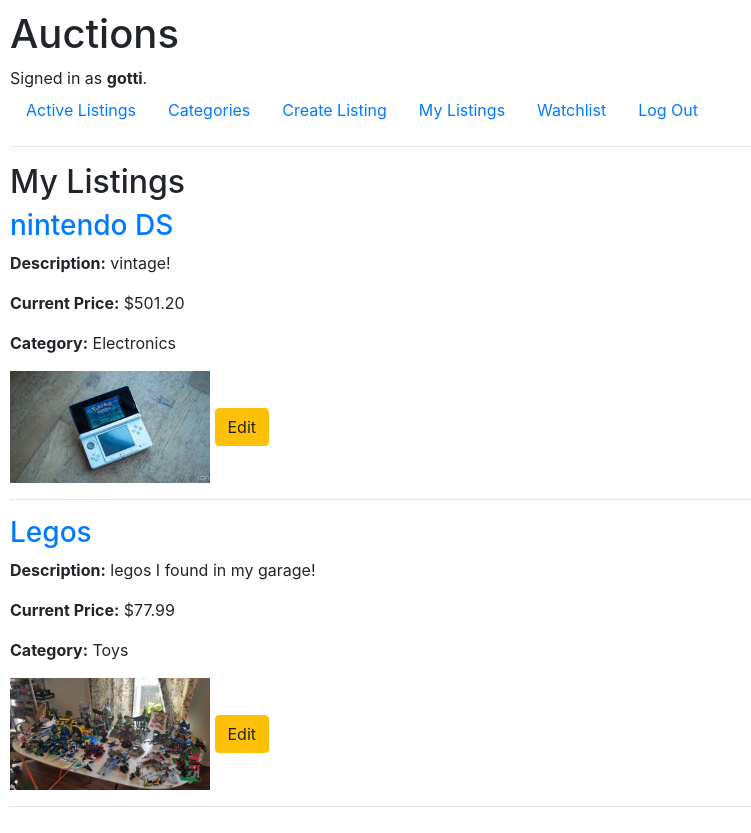
After one commit to christianmarrtinez/auction-site, a Django app: page /my_listings/ in a window 1280 px wide. The commit adds this page. Shown: the whole page, without its empty margins (0-751 px from the left). Run offline with Django 3.2, Linux system fonts and the light colour scheme; a user stored in the database is signed in; data comes from the database, SQL or seed files in the repository; both versions use the stored data as it was after the commit; some libraries are stand-ins or nearby versions.

Commit message:
add a my_listings page for the users

```diff
--- a/auctions/templates/auctions/layout.html
+++ b/auctions/templates/auctions/layout.html
@@ -28,6 +28,9 @@
                     <a class="nav-link" href="{% url 'create_listing' %}">Create Listing</a>
                 </li>
                 <li class="nav-item">
+                    <a class="nav-link" href="{% url 'my_listings' %}">My Listings</a>
+                </li>
+                <li class="nav-item">
                     <a class="nav-link" href="{% url 'watchlist' %}">Watchlist</a>
                 </li>
                 <li class="nav-item">
--- /dev/null
+++ b/auctions/templates/auctions/my_listings.html
@@ -0,0 +1,25 @@
+{% extends "auctions/layout.html" %}
+
+{% block body %}
+<h2>My Listings</h2>
+
+{% if listings %}
+    <div class="listings">
+        {% for listing in listings %}
+            <div class="listing">
+                <h3><a href="{% url 'listing' listing.id %}">{{ listing.title }}</a></h3>
+                <p><strong>Description:</strong> {{ listing.description }}</p>
+                <p><strong>Current Price:</strong> ${{ listing.current_price|floatformat:2 }}</p>
+                <p><strong>Category:</strong> {{ listing.category }}</p>
+                {% if listing.image %}
+                    <img src="{{ listing.image.url }}" alt="{{ listing.title }}" style="max-width: 200px;">
+                {% endif %}
+                <a href="{% url 'edit_listing' listing.id %}" class="btn btn-warning">Edit</a>
+            </div>
+            <hr>
+        {% endfor %}
+    </div>
+{% else %}
+    <p>You have no listings at the moment.</p>
+{% endif %}
+{% endblock %}
--- a/auctions/urls.py
+++ b/auctions/urls.py
@@ -15,6 +15,7 @@
     path("listing/<int:listing_id>/", views.listing, name="listing"),
     path("watchlist/", views.watchlist, name="watchlist"),
     path("listing/<int:listing_id>/edit/", views.edit_listing, name="edit_listing"),
+    path('my_listings/', views.my_listings, name='my_listings'),
     path("watchlist/<int:listing_id>/toggle/", views.toggle_watchlist, name="toggle_watchlist")
 
 ] + static(settings.MEDIA_URL, document_root=settings.MEDIA_ROOT)
--- a/auctions/views.py
+++ b/auctions/views.py
@@ -296,3 +296,11 @@
         'form': form,
         'listing': listing
     })
+
+def my_listings(request):
+    # Get all listings where the current user is the owner
+    listings = AuctionListing.objects.filter(owner=request.user)
+
+    return render(request, 'auctions/my_listings.html', {
+        'listings': listings
+    })
```
Also changed, not shown: db.sqlite3.
